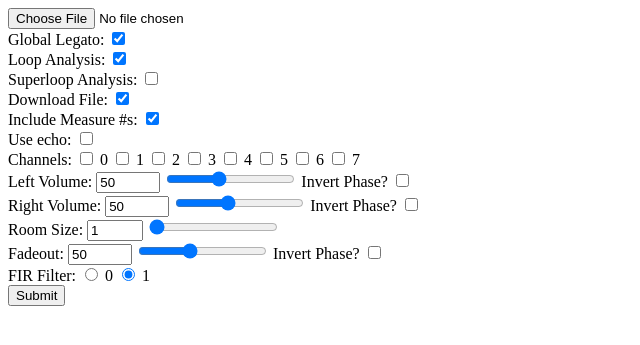
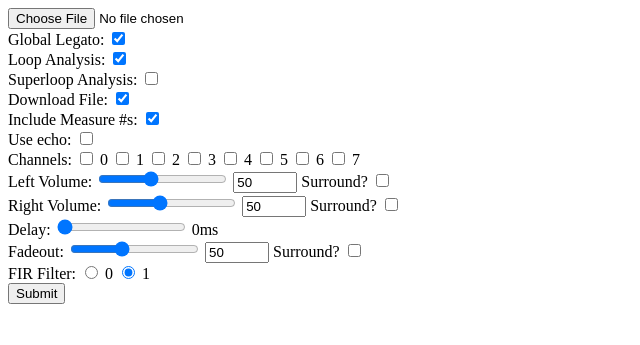
Before and after one commit to com-posers-pit/smw_music, a Python web app: template webserver/templates/upload.html in a window 1280 px wide. Shown: the top 345 px of the page, without its empty margins (0-640 px from the left). Run offline with Jinja, Linux system fonts and the light colour scheme; the template is opened without the code that fills it, so the values that code supplies are empty.

Commit message:
Minor UI updates
Re #37

```diff
--- a/webserver/templates/upload.html
+++ b/webserver/templates/upload.html
@@ -54,33 +54,33 @@ SPDX-License-Identifier: AGPL-3.0-only
         </div>
         <div>
           Left Volume:
-          <input type="number" min="0" max="127" value="50" name="echo_lvol" onchange="this.nextElementSibling.value=this.value">
-          <input type="range" min="0" max="127" value="50" class="slider" onchange="this.previousElementSibling.value=this.value">
+          <input type="range" min="0" max="127" value="50" class="slider" onchange="this.nextElementSibling.value=this.value">
+          <input type="number" min="0" max="127" value="50" name="echo_lvol" onchange="this.previousElementSibling.value=this.value">
 
-          Invert Phase?
+          Surround?
           <input type="checkbox" name="echo_lvol_inv"> <br />
         </div>
 
         <div>
           Right Volume:
-          <input type="number" min="0" max="127" value="50" name="echo_rvol" onchange="this.nextElementSibling.value=this.value">
-          <input type="range" min="0" max="127" value="50" class="slider" onchange="this.previousElementSibling.value=this.value">
+          <input type="range" min="0" max="127" value="50" class="slider" onchange="this.nextElementSibling.value=this.value">
+          <input type="number" min="0" max="127" value="50" name="echo_rvol" onchange="this.previousElementSibling.value=this.value">
 
-          Invert Phase?
+          Surround?
           <input type="checkbox" name="echo_rvol_inv"> <br />
         </div>
 
         <div>
-          Room Size:
-          <input type="number" min="1" max="10" value="1" name="echo_delay" onchange="this.nextElementSibling.value=this.value">
-          <input type="range" min="1" max="10" value="1" class="slider" onchange="this.previousElementSibling.value=this.value">
+          Delay:
+          <input type="range" min="0" max="15" value="0" name="echo_delay" class="slider" onchange="this.nextElementSibling.value=16*this.value + 'ms'">
+          <output>0ms</output>
         </div>
 
         <div>
           Fadeout:
-          <input type="number" min="0" max="127" value="50" name="echo_reverb" onchange="this.nextElementSibling.value=this.value">
-          <input type="range" min="0" max="127" value="50" class="slider" onchange="this.previousElementSibling.value=this.value">
-          Invert Phase? <input type="checkbox" name="echo_rev_inv"> <br />
+          <input type="range" min="0" max="127" value="50" class="slider" onchange="this.nextElementSibling.value=this.value">
+          <input type="number" min="0" max="127" value="50" name="echo_reverb" onchange="this.previousElementSibling.value=this.value">
+          Surround? <input type="checkbox" name="echo_rev_inv"> <br />
         </div>
 
         FIR Filter:
```
Also changed, not shown: 1 other file.
